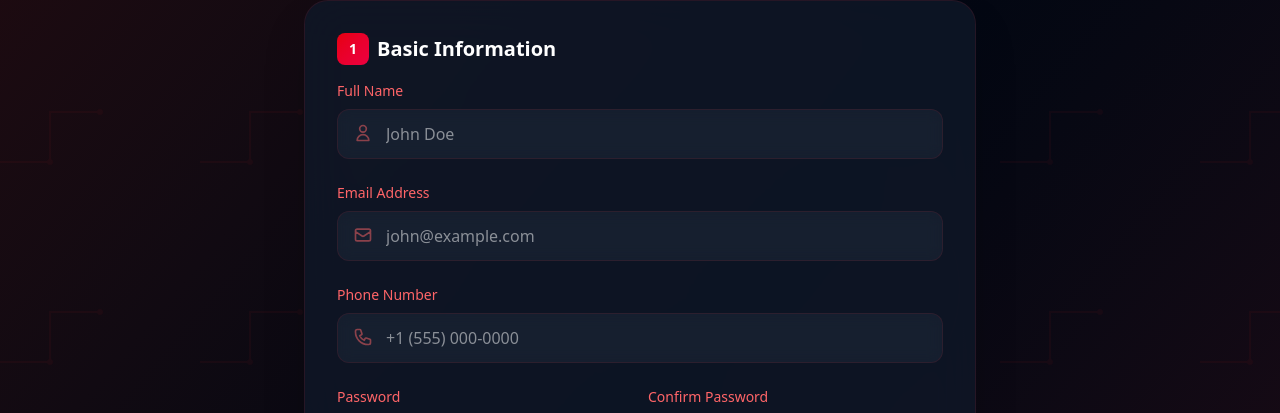
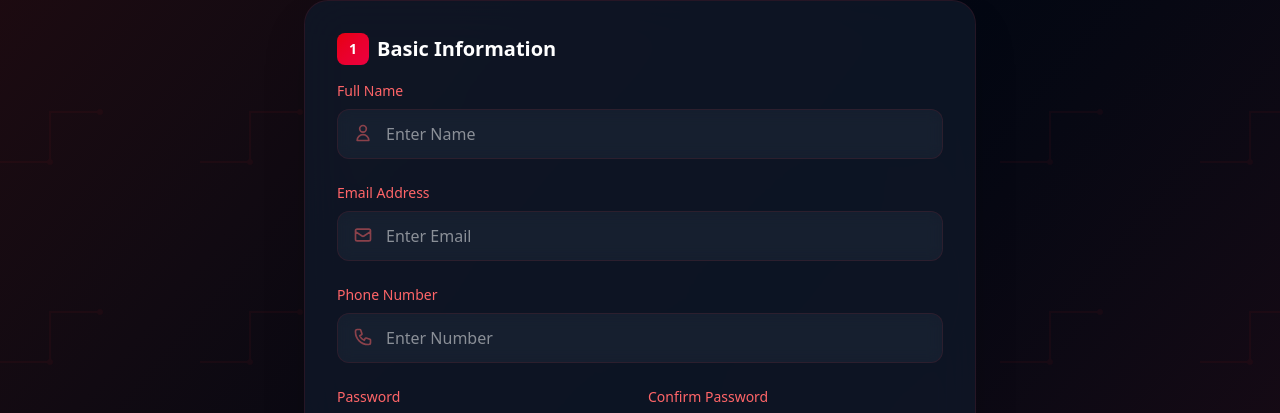
Before and after one commit to rizzz-altamash/AeroLink, a Next.js app: page /auth/signup in a window 1280 px wide. Shown: the part 338-751 px from the top of the page. Built offline with nearby package versions, Linux system fonts and the light colour scheme.

Commit message:
Wrapping up

```diff
--- a/app/auth/signin/page.jsx
+++ b/app/auth/signin/page.jsx
@@ -427,7 +427,7 @@ export default function SignInPage() {
                     onChange={(e) => setEmail(e.target.value)}
                     required
                     className="w-full px-3 sm:px-4 py-2.5 sm:py-3 pl-10 sm:pl-12 bg-gray-800/50 backdrop-blur border border-green-500/20 rounded-lg sm:rounded-xl text-white focus:ring-2 focus:ring-green-500 focus:border-transparent transition-all text-sm sm:text-base"
-                    placeholder="pilot@dronestartup.com"
+                    placeholder="Enter Email"
                   />
                   <svg className="w-4 sm:w-5 h-4 sm:h-5 text-green-500/50 absolute left-3 sm:left-4 top-2.5 sm:top-3.5" fill="none" viewBox="0 0 24 24" stroke="currentColor">
                     <path strokeLinecap="round" strokeLinejoin="round" strokeWidth={2} d="M3 8l7.89 5.26a2 2 0 002.22 0L21 8M5 19h14a2 2 0 002-2V7a2 2 0 00-2-2H5a2 2 0 00-2 2v10a2 2 0 002 2z" />
--- a/app/auth/signup/page.jsx
+++ b/app/auth/signup/page.jsx
@@ -1283,7 +1283,7 @@ export default function SignUpPage() {
                     onChange={handleChange}
                     required
                     className={`w-full px-3 sm:px-4 py-2.5 sm:py-3 pl-10 sm:pl-12 bg-gray-800/50 backdrop-blur border ${theme.border} rounded-lg sm:rounded-xl text-white focus:ring-2 focus:ring-${theme.primary}-500 focus:border-transparent transition-all text-sm sm:text-base`}
-                    placeholder="John Doe"
+                    placeholder="Enter Name"
                   />
                   <svg className={`w-4 sm:w-5 h-4 sm:h-5 ${theme.text} opacity-50 absolute left-3 sm:left-4 top-2.5 sm:top-3.5`} fill="none" viewBox="0 0 24 24" stroke="currentColor">
                     <path strokeLinecap="round" strokeLinejoin="round" strokeWidth={2} d="M16 7a4 4 0 11-8 0 4 4 0 018 0zM12 14a7 7 0 00-7 7h14a7 7 0 00-7-7z" />
@@ -1303,7 +1303,7 @@ export default function SignUpPage() {
                     onChange={handleChange}
                     required
                     className={`w-full px-3 sm:px-4 py-2.5 sm:py-3 pl-10 sm:pl-12 bg-gray-800/50 backdrop-blur border ${theme.border} rounded-lg sm:rounded-xl text-white focus:ring-2 focus:ring-${theme.primary}-500 focus:border-transparent transition-all text-sm sm:text-base`}
-                    placeholder="john@example.com"
+                    placeholder="Enter Email"
                   />
                   <svg className={`w-4 sm:w-5 h-4 sm:h-5 ${theme.text} opacity-50 absolute left-3 sm:left-4 top-2.5 sm:top-3.5`} fill="none" viewBox="0 0 24 24" stroke="currentColor">
                     <path strokeLinecap="round" strokeLinejoin="round" strokeWidth={2} d="M3 8l7.89 5.26a2 2 0 002.22 0L21 8M5 19h14a2 2 0 002-2V7a2 2 0 00-2-2H5a2 2 0 00-2 2v10a2 2 0 002 2z" />
@@ -1323,7 +1323,7 @@ export default function SignUpPage() {
                     onChange={handleChange}
                     required
                     className={`w-full px-3 sm:px-4 py-2.5 sm:py-3 pl-10 sm:pl-12 bg-gray-800/50 backdrop-blur border ${theme.border} rounded-lg sm:rounded-xl text-white focus:ring-2 focus:ring-${theme.primary}-500 focus:border-transparent transition-all text-sm sm:text-base`}
-                    placeholder="+1 (555) 000-0000"
+                    placeholder="Enter Number"
                   />
                   <svg className={`w-4 sm:w-5 h-4 sm:h-5 ${theme.text} opacity-50 absolute left-3 sm:left-4 top-2.5 sm:top-3.5`} fill="none" viewBox="0 0 24 24" stroke="currentColor">
                     <path strokeLinecap="round" strokeLinejoin="round" strokeWidth={2} d="M3 5a2 2 0 012-2h3.28a1 1 0 01.948.684l1.498 4.493a1 1 0 01-.502 1.21l-2.257 1.13a11.042 11.042 0 005.516 5.516l1.13-2.257a1 1 0 011.21-.502l4.493 1.498a1 1 0 01.684.949V19a2 2 0 01-2 2h-1C9.716 21 3 14.284 3 6V5z" />
```
